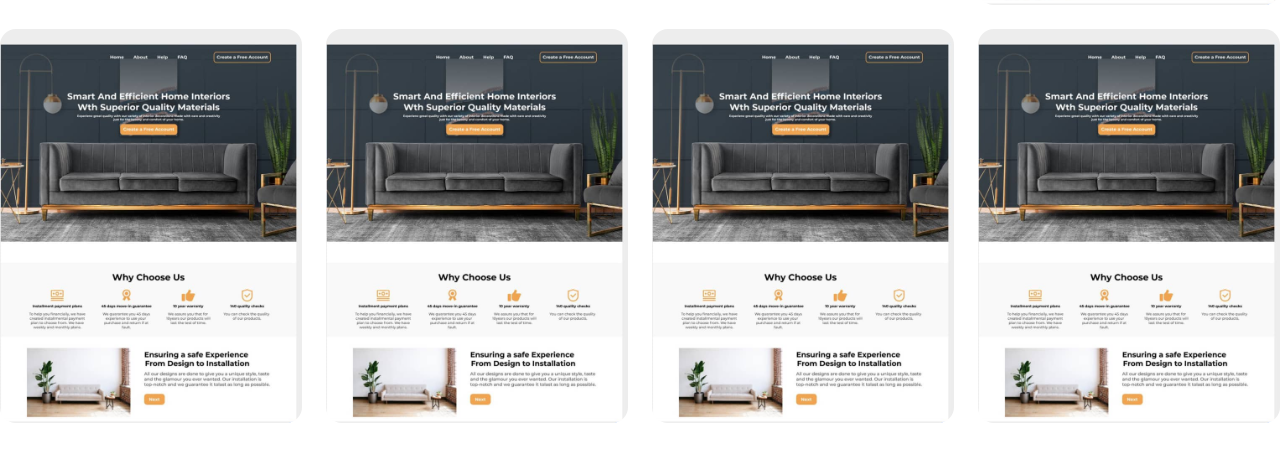
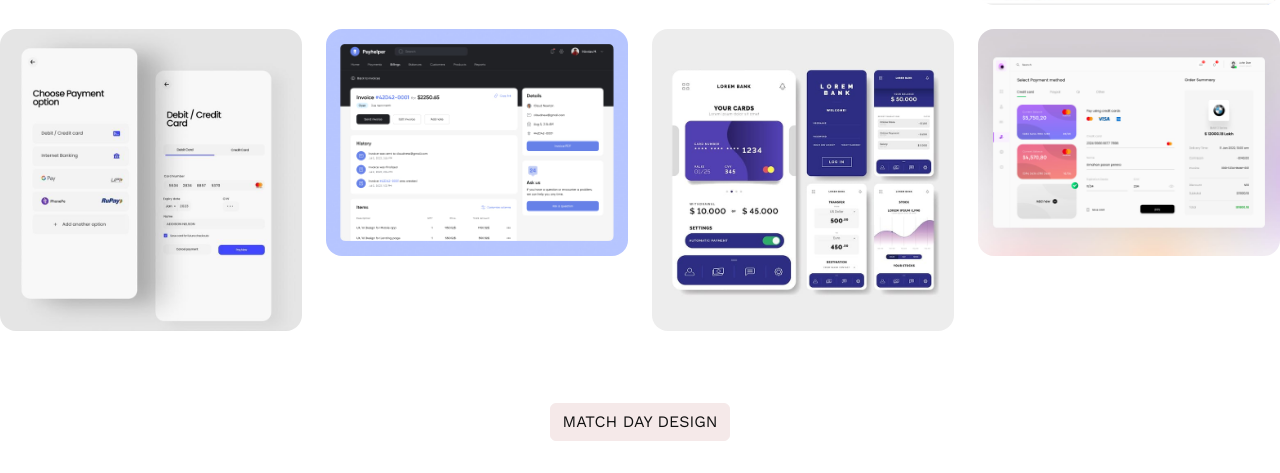
Before and after one commit to segzyswitch/techden, a plain HTML site: page index.html in a window 1280 px wide. Shown: the part 4689-5162 px from the top of the page. Drawn offline with nearby package versions, Linux system fonts and the light colour scheme; files whose address does not match are found by name.

Commit message:
correct images

```diff
--- a/index.html
+++ b/index.html
@@ -493,25 +493,25 @@
 
         <div class="col mb-4 portfolio-item illustrations">
           <a href="images/RODUCT-DESIGN/5.jpg" data-lightbox="illustration-4" data-title="illustration-4"
-            title="Sample Caption goes here for Portfolio Item 4."><img src="images/RODUCT-DESIGN/4.jpg"
+            title="Sample Caption goes here for Portfolio Item 5."><img src="images/RODUCT-DESIGN/5.jpg"
               class="img-fluid rounded-4" alt="portfolio"></a>
         </div>
 
         <div class="col mb-4 portfolio-item illustrations">
           <a href="images/RODUCT-DESIGN/6.jpg" data-lightbox="illustration-4" data-title="illustration-4"
-            title="Sample Caption goes here for Portfolio Item 4."><img src="images/RODUCT-DESIGN/4.jpg"
+            title="Sample Caption goes here for Portfolio Item 6."><img src="images/RODUCT-DESIGN/6.jpg"
               class="img-fluid rounded-4" alt="portfolio"></a>
         </div>
 
         <div class="col mb-4 portfolio-item illustrations">
           <a href="images/RODUCT-DESIGN/7.jpg" data-lightbox="illustration-4" data-title="illustration-4"
-            title="Sample Caption goes here for Portfolio Item 4."><img src="images/RODUCT-DESIGN/4.jpg"
+            title="Sample Caption goes here for Portfolio Item 7."><img src="images/RODUCT-DESIGN/7.jpg"
               class="img-fluid rounded-4" alt="portfolio"></a>
         </div>
 
         <div class="col mb-4 portfolio-item illustrations">
           <a href="images/RODUCT-DESIGN/8.jpg" data-lightbox="illustration-4" data-title="illustration-4"
-            title="Sample Caption goes here for Portfolio Item 4."><img src="images/RODUCT-DESIGN/4.jpg"
+            title="Sample Caption goes here for Portfolio Item 8."><img src="images/RODUCT-DESIGN/8.jpg"
               class="img-fluid rounded-4" alt="portfolio"></a>
         </div>
 
```
